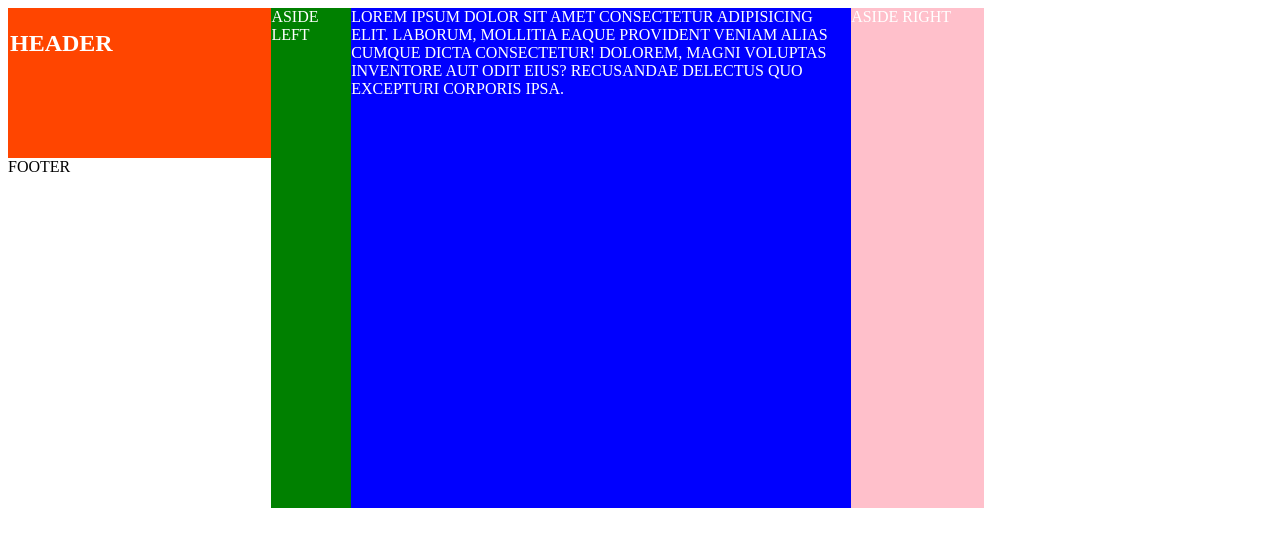
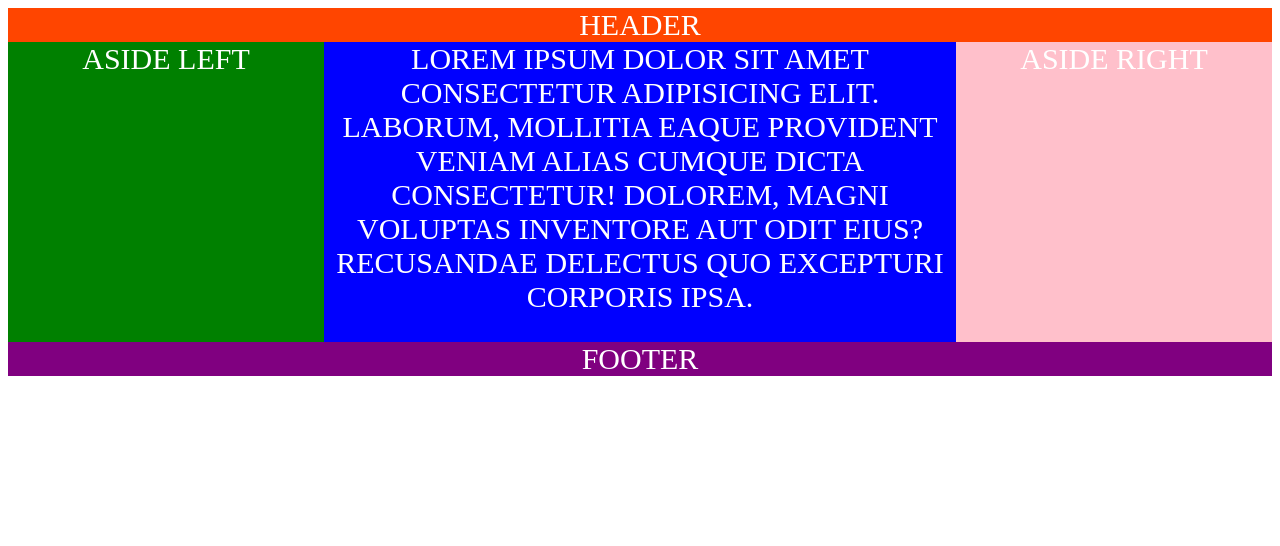
Before and after one commit to tsuchanowski/zadaniecss-37534, a plain HTML site: page index.html in a window 1280 px wide. Drawn offline with Linux system fonts and the light colour scheme.

Commit message:
Wersja ostateczna

```diff
--- a/css/style.css
+++ b/css/style.css
@@ -1,66 +1,105 @@
 .container {
 	background-color: orangered;
 	color: white;
-	height: 150px;
-	width: 976px;
-	display: inline-flex;
-	align-content: center;
+	display: flex;
+	flex-wrap: wrap;
 }
 
-h2 {
-	display: inline-block;
+header {
 	text-transform: uppercase;
-	border: solid transparent 2px;
-	width: 100%;
-	align-content: flex-start;
+
 }
 
 .lewastrona {
 	text-transform: uppercase;
 	background-color: green;
 	color: white;
-	height: 500px;
-	width: 300px;
-	display: flex;
-	flex-direction: column;
+	height: 300px;
 }
 
 .srodek {
 	text-transform: uppercase;
 	background-color: blue;
 	color: white;
-	height: 500px;
-	width: 500px;
-	display: flex;
-	flex-direction: column;
-	align-self: flex-start;
+	height: 300px;
 }
 
 .prawastrona {
 	text-transform: uppercase;
 	background-color: pink;
 	color: white;
-	height: 500px;
-	width: 500px;
-	display: flex;
-	flex-direction: column;
 }
 
+.stopka {
+	text-transform: uppercase;
+	background-color: purple;
+	color: white;
+}
 
-@media screen and (max-width: 992px) {
-	.container {
-		width: 49%;
+header,
+main,
+aside,
+footer {
+	flex-basis: 100%;
+	text-align: center;
+	font-size: 30px;
+}
+
+header {
+	order: 1;
+}
+
+main {
+	order: 2;
+}
+
+aside.lewastrona {
+	order: 3;
+}
+
+aside.prawastrona {
+	order: 4;
+}
+
+footer {
+	order: 5;
+}
+
+header,
+main,
+aside,
+footer {
+	flex-basis: 100%;
+}
+
+@media screen and (min-width: 768px) {
+	main {
+		flex-basis: 75%;
+	}
+
+	aside.lewastrona {
+		order: 4;
+	}
+
+	aside.prawastrona {
+		order: 3;
+		flex-basis: 25%;
 	}
 }
 
-@media screen and (max-width: 768px) {
-	figure {
-		width: 100%;
+@media screen and (min-width: 992px) {
+	main {
+		flex-basis: 50%;
+		order: 3;
+	}
+
+	aside.lewastrona {
+		flex-basis: 25%;
+		order: 2;
+	}
+
+	aside.prawastrona {
+		order: 3;
+		flex-basis: 25%;
 	}
 }
-
-@media screen and (max-width: 480px) {
-	#gallery {
-		width: 100%;
-	}
-}
--- a/index.html
+++ b/index.html
@@ -13,17 +13,20 @@
 
 <body>
 	<div class="container">
-		<h2>HEADER</h2>
 
-		<div class="lewastrona">Aside Left</div>
-		<div class="srodek"><span class="srodek">Lorem ipsum dolor sit amet consectetur adipisicing elit. Laborum,
-				mollitia eaque provident veniam alias cumque dicta consectetur! Dolorem, magni voluptas inventore aut
-				odit eius? Recusandae delectus quo excepturi corporis ipsa.</span></div>
-		<div class="prawastrona">Aside Right</div>
+		<header>HEADER</header>
+		<main class="srodek">Lorem ipsum dolor sit amet consectetur adipisicing elit. Laborum,
+			mollitia eaque provident veniam alias cumque dicta consectetur! Dolorem, magni voluptas inventore aut
+			odit eius? Recusandae delectus quo excepturi corporis ipsa.</main>
+		<aside class="lewastrona">Aside Left</aside>
+
+		<aside class="prawastrona">Aside Right</aside>
+
+		<footer class="stopka">FOOTER</footer>
 	</div>
 
 
-	<footer class="stopka">FOOTER</footer>
+
 
 
 </body>
```
